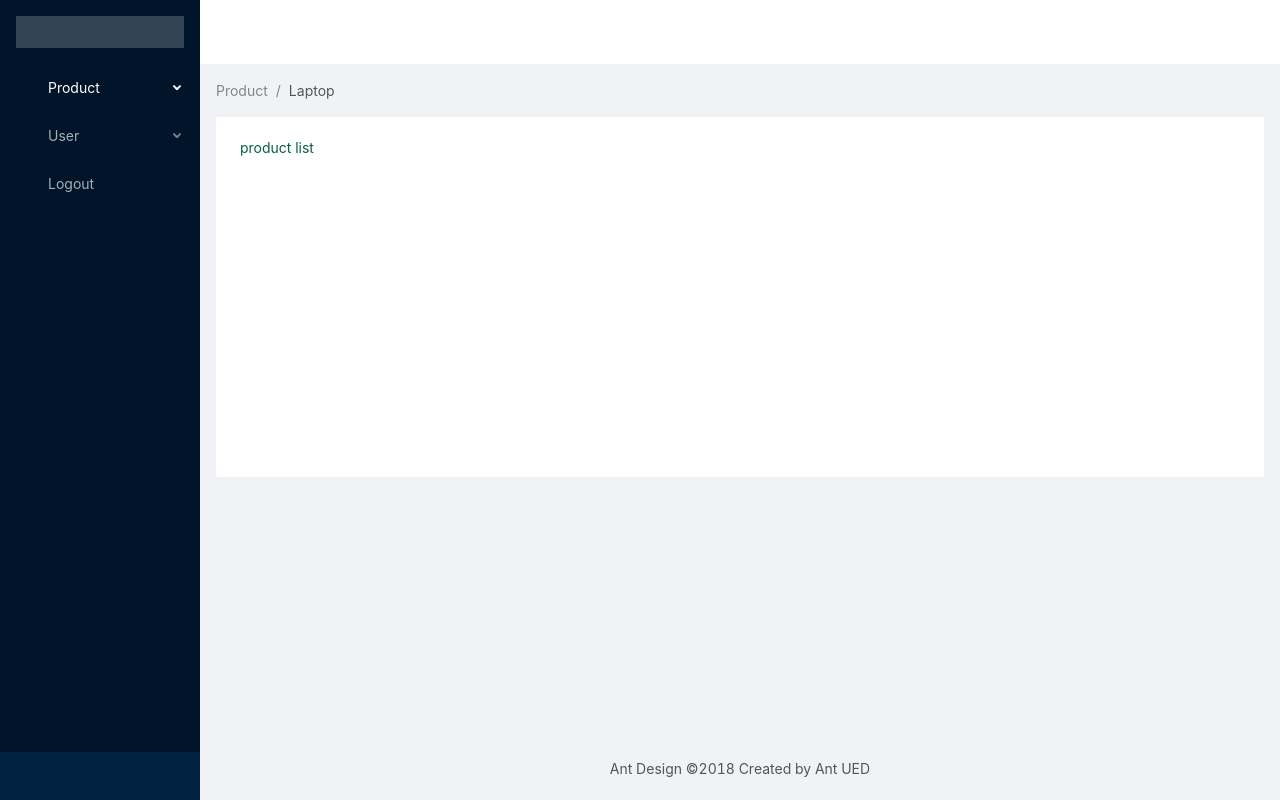
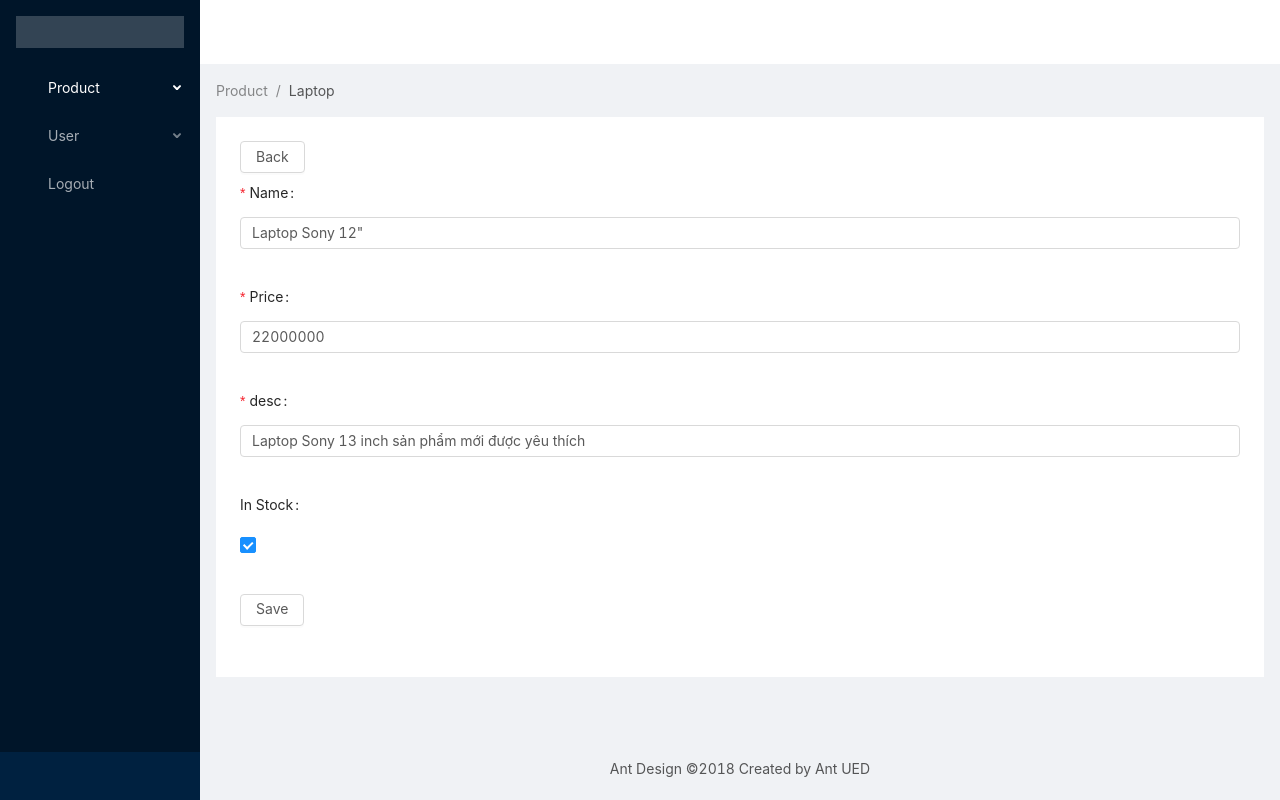
Before and after one commit to tottranv/product-management, a Vue app: page /product/edit/1 in a window 1280 px wide. Before the commit this address led to /. Built offline with nearby package versions, Linux system fonts and the light colour scheme; sample sign-in values are in the browser's storage.

Commit message:
impl add, update, delete product

```diff
--- a/package.json
+++ b/package.json
@@ -11,7 +11,8 @@
     "ant-design-vue": "1.x",
     "core-js": "^3.8.3",
     "vue": "^2.6.14",
-    "vue-router": "3"
+    "vue-router": "3",
+    "vuex": "3"
   },
   "devDependencies": {
     "@babel/core": "^7.12.16",
--- a/src/assets/styles/ant/not-yet-know/_menu-item.scss
+++ /dev/null
@@ -1,7 +0,0 @@
-.ant-menu {
-    .ant-menu-item, .ant-menu-submenu-title {
-        i.anticon {
-            @apply relative -top-1;
-        }
-    }
-}
--- a/src/assets/styles/ant/not-yet-know/index.scss
+++ b/src/assets/styles/ant/not-yet-know/index.scss
@@ -1,3 +1,3 @@
 @import './image';
-@import './menu-item';
 @import './modal';
+@import './fix-icon';
--- a/src/components/pages/auth/Login.vue
+++ b/src/components/pages/auth/Login.vue
@@ -55,9 +55,9 @@ export default {
         },
         handleSubmit(e) {
             e.preventDefault();
-            this.form.validateFields((err, values) => {
+            this.form.validateFields((err) => {//,values
                 if (!err) {
-                    console.log('Received values of form: ', values);
+                    // console.log('Received values of form: ', values);
                     localStorage.setItem('token', 'abcx');
                     this.$router.push('/product/list');
                 }
--- a/src/components/pages/product/ProductAdd.vue
+++ b/src/components/pages/product/ProductAdd.vue
@@ -1,10 +1,59 @@
 <template>
     <div>
-        add product
+        <a-button @click="handleBack" class="flex items-center mb-2"><a-icon theme="outlined"
+                type="back" /><span>Back</span></a-button>
+        <a-form :form="form" @submit="handleSubmit" :label-col="{ span: 4 }" :wrapper-col="{ span: 12 }">
+            <a-form-item label="Name">
+                <a-input placeholder="Name"
+                    v-decorator="['name', { rules: [{ required: true, message: 'Please input name' }] }]"></a-input>
+            </a-form-item>
+            <a-form-item label="Price">
+                <a-input placeholder="Price"
+                    v-decorator="['price', { rules: [{ required: true, message: 'Please input price' }] }]"
+                    type="number"></a-input>
+            </a-form-item>
+            <a-form-item label="Desc">
+                <a-textarea placeholder="Desc"
+                    v-decorator="['desc', { rules: [{ required: true, message: 'Please input desc' }] }]"></a-textarea>
+            </a-form-item>
+            <a-form-item label="In Stock">
+                <a-checkbox v-model="in_stock" :checked="true" @click="!in_stock"></a-checkbox>
+            </a-form-item>
+            <a-form-item>
+                <a-button html-type="submit">Save</a-button>
+            </a-form-item>
+        </a-form>
     </div>
 </template>
 <script>
+import { mapActions } from 'vuex';
+
 export default {
-
+    data() {
+        return {
+            in_stock: false,
+            form: this.$form.createForm(this, { name: 'productForm' }),
+        }
+    },
+    methods: {
+        ...mapActions(['addProduct']),
+        handleBack() {
+            this.$router.back();
+        },
+        handleSubmit(e) {
+            e.preventDefault();
+            this.form.validateFields(
+                (err, { name, price, desc }) => {
+                    if (!err) {
+                        this.addProduct({ name, price, desc, in_stock: this.in_stock }).then((info) => {
+                            this.$message.success(info);
+                        }).catch(error => {
+                            this.$message.error(error, 10);
+                        });
+                    }
+                }
+            );
+        }
+    }
 }
 </script>
--- /dev/null
+++ b/src/components/pages/product/ProductEdit.vue
@@ -0,0 +1,76 @@
+<template>
+    <div>
+        <a-button @click="handleBack">Back</a-button>
+        <a-form :form="form" @submit="handleSubmit" :wrapper-col="{ span: 24 }">
+            <a-form-item label="Name">
+                <a-input
+                    v-decorator="['name', { rules: [{ required: true, initialValue: product.name, message: 'Please input name' }] }]" />
+            </a-form-item>
+            <a-form-item label="Price">
+                <a-input v-decorator="['price', { rules: [{ required: true, message: 'Please input price' }] }]" />
+            </a-form-item>
+            <a-form-item label="desc">
+                <a-input v-decorator="['desc', { rules: [{ required: true, message: 'Please input desc' }] }]" />
+            </a-form-item>
+            <a-form-item label="In Stock">
+                <a-checkbox v-model="in_stock" @click="!in_stock" :checked="product.in_stock" />
+            </a-form-item>
+            <a-form-item>
+                <a-button html-type="submit">Save</a-button>
+            </a-form-item>
+        </a-form>
+    </div>
+</template>
+<script>
+import { mapActions } from 'vuex';
+
+export default {
+    data() {
+        return {
+            in_stock: false,
+            form: this.$form.createForm(this, { name: 'productEditForm' }),
+        }
+    },
+    methods: {
+        ...mapActions(['getProductById', 'updateProduct']),
+        handleBack() {
+            this.$router.back();
+        },
+        handleSubmit(e) {
+            e.preventDefault();
+            this.form.validateFields((err, values) => {
+                if (!err) {
+                    this.updateProduct({
+                        id: this.product.id,
+                        name: values.name,
+                        price: values.price,
+                        desc: values.desc,
+                        in_stock: this.in_stock,
+                    }).then(() => {
+                        this.$message.success('Product updated successfully');
+                    }).catch(error => {
+                        this.$message.error(error);
+                    });
+                }
+            });
+        }
+    },
+    computed: {
+        product() {
+            const id = Number(this.$route.params.id);
+            return this.$store.state.products.find(item => item.id === id);
+        }
+    },
+    watch: {
+        product: {
+            handler(product) {
+                this.form.getFieldDecorator('name', { initialValue: product.name });
+                this.form.getFieldDecorator('price', { initialValue: product.price });
+                this.form.getFieldDecorator('desc', { initialValue: product.desc });
+                this.in_stock = product.in_stock;
+            },
+            immediate: true,
+        }
+    },
+}
+</script>
--- a/src/components/pages/product/ProductList.vue
+++ b/src/components/pages/product/ProductList.vue
@@ -1,10 +1,49 @@
 <template>
     <div>
-        product list
+        <a-button @click="go('/product/add')" class="flex items-center mb-2"><a-icon theme="outlined"
+                type="plus" /><span>Add</span></a-button>
+        <ul>
+            <li class="border p-3 hover:bg-gray-100 flex items-center justify-between"
+                v-for="(product, index) in products" :key="index">
+                {{ product.name }}
+                <a-button-group class="flex gap-x-2">
+                    <a-button @click="go(`/product/edit/${product.id}`)" class="flex items-center"><a-icon
+                            theme="outlined" type="edit" /></a-button>
+                    <a-button @click="handleDelete(product.id)" type="danger" class="flex items-center"><a-icon
+                            type="delete" /></a-button>
+                </a-button-group>
+            </li>
+        </ul>
     </div>
 </template>
 <script>
+import { mapGetters, mapActions } from 'vuex';
+
 export default {
-
-}
+    computed: {
+        ...mapGetters(['products']),
+    },
+    methods: {
+        ...mapActions(['deleteProduct']),
+        go(path) {
+            this.$router.push(path);
+        },
+        handleDelete(id) {
+            this.$confirm({
+                content: 'Are you sure delete this product item?',
+                onOk: () => {
+                    this.deleteProduct(id).then(() => {
+                        this.$message.success('Product deleted successfully');
+                    }).catch(error => {
+                        this.$message.error(error);
+                    });
+                },
+                onCancel: () => {
+                    // console.log('Cancel');
+                },
+            });
+        },
+    },
+};
 </script>
+<style></style>
--- a/src/main.js
+++ b/src/main.js
@@ -4,10 +4,11 @@ import Antd from 'ant-design-vue';
 import router from './router';
 import 'ant-design-vue/dist/antd.css';
 import "./assets/styles/index.scss";
+import store from './store';
 Vue.config.productionTip = false
 Vue.use(Antd);
-
 new Vue({
   router,
+  store,
   render: h => h(App),
 }).$mount('#app')
--- a/src/router.js
+++ b/src/router.js
@@ -5,6 +5,7 @@ import ProductAdd from './components/pages/product/ProductAdd.vue';
 import Login from './components/pages/auth/Login.vue';
 import MainLayout from './components/layouts/MainLayout.vue';
 import AuthLayout from './components/layouts/AuthLayout.vue';
+import ProductEdit from './components/pages/product/ProductEdit.vue';
 
 Vue.use(Router);
 
@@ -24,6 +25,7 @@ const router = new Router({
       children: [
         { path: '', component: ProductList, meta: { requiresAuth: true } },
         { path: '/product/add', component: ProductAdd, meta: { requiresAuth: true } },
+        { path: '/product/edit/:id', component: ProductEdit, meta: { requiresAuth: true } },
       ],
     },
     { path: '*', redirect: '/' },
--- /dev/null
+++ b/src/store/index.js
@@ -0,0 +1,68 @@
+import Vuex from 'vuex';
+import Vue from 'vue';
+
+Vue.use(Vuex);
+
+//fake list:
+const initialProducts = [
+    { id: 1, name: 'Laptop Sony 12"', desc: 'Laptop Sony 13 inch sản phẩm mới được yêu thích', in_stock: true, price: 22000000 },
+    { id: 2, name: 'Laptop Samsung 13"', desc: 'Laptop Samsung 13 inch sản phẩm mới được yêu thích', in_stock: true, price: 23000000 },
+    { id: 3, name: 'Laptop Toshiba 14"', desc: 'Laptop Toshiba 14 inch sản phẩm mới được yêu thích', in_stock: true, price: 24000000 },
+    { id: 4, name: 'Laptop Dell 15"', desc: 'Laptop Dell 15 inch sản phẩm mới được yêu thích', in_stock: true, price: 25000000 },
+];
+
+export default new Vuex.Store({
+    state: {
+        products: initialProducts,
+        viewProduct: null,
+    },
+    mutations: {
+        addProduct(state, product) {
+            state.products.push(product);
+        },
+        updateProduct(state, {i, product}) {
+            state.products.splice(i, 1, product);
+        },
+        deleteProduct(state, id) {
+            state.products.splice(id, 1);
+        },
+    },
+    actions: {
+        addProduct({ commit, state }, product) {
+            //check1
+            const productExists = state.products.some(item => item.name === product.name);
+            if(productExists) {
+                return Promise.reject('Product is already exists');
+            }
+            commit('addProduct', product);
+            return Promise.resolve('Product is added');
+        },
+        updateProduct({ commit, state }, product) {
+            //check1
+            const findIndex = state.products.findIndex(item => item.id === product.id);
+            if(findIndex === -1) {
+                return Promise.reject('Product is not exists');
+            }
+            //check2
+            const isDublicateWithOther = state.products.some(item => item.name === product.name);
+            if(isDublicateWithOther) {
+                return Promise.reject('Has an other Product with this name');
+            }
+            commit('updateProduct', {i: findIndex,  product});
+            return Promise.resolve('Product is updated');
+        },
+        deleteProduct({ commit, state }, id) {
+            //check1
+            const findIndex = state.products.findIndex(item => item.id === id);
+            if(findIndex === -1) {
+                return Promise.reject('Product is not exists');
+            }
+            commit('deleteProduct', id);
+            return Promise.resolve('Product is deleted');
+        },
+    },
+    getters: {
+        products:  (state) => state.products,
+        viewProduct: (state) => state.viewProduct,
+    }
+});
```
Also changed, not shown: src/assets/styles/ant/not-yet-know/_fix-icon.scss (added), 1 other file (tests, documents, lock files or other folders).
